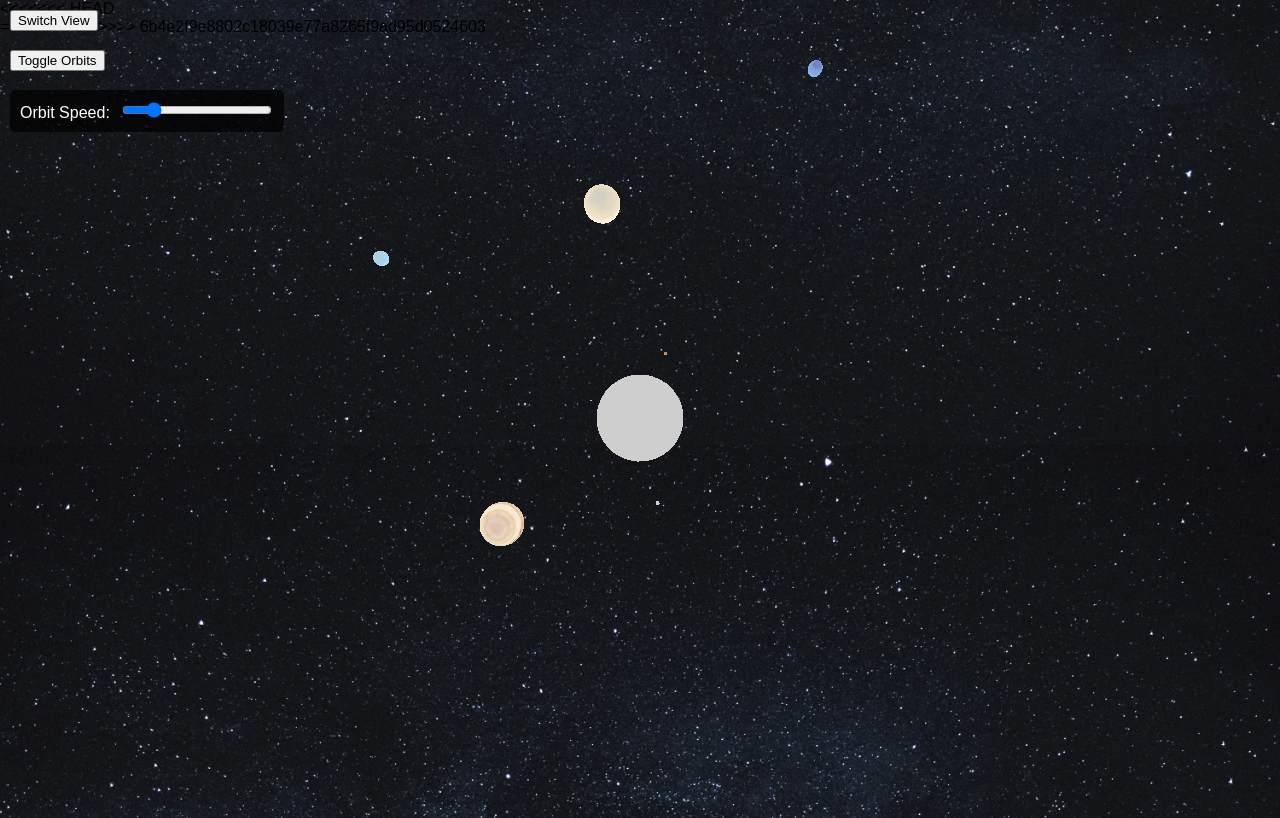
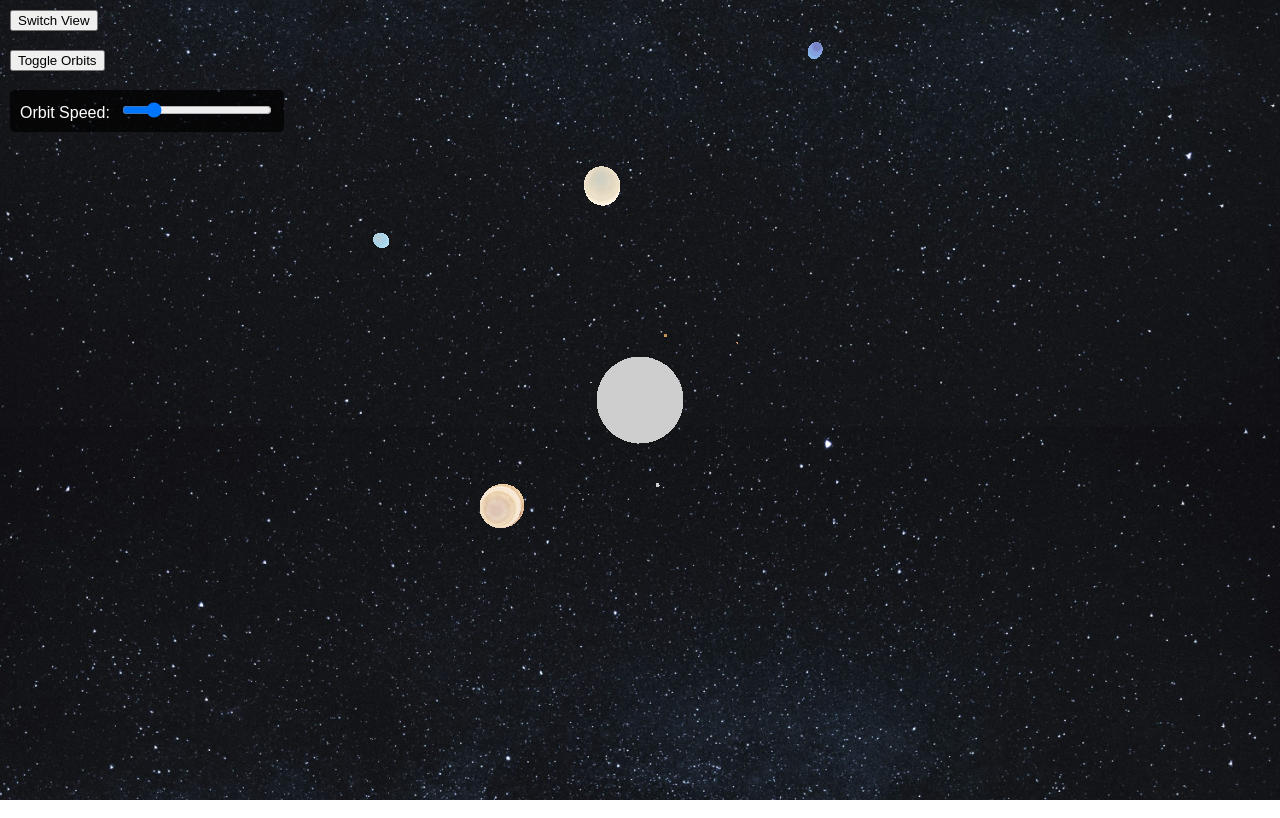
Before and after one commit to QasimMasood/CS460_FinalProject, a website: page index.html in a window 1280 px wide. Drawn offline with nearby package versions, Linux system fonts and the light colour scheme.

Commit message:
big change

```diff
--- a/index.html
+++ b/index.html
@@ -17,13 +17,13 @@
   </script>
 </head>
 <body>
-<<<<<<< HEAD
+
     <div id="background"></div> <!-- Space background layer -->
     <div id="container"></div> <!-- WebGL container -->
     <script src="app.js" type="module"></script>
-=======
+
   <!-- JavaScript entry point -->
   <script type="module" src="app.js"></script>
->>>>>>> 6b4e2f9e8802c18039e77a8265f9ad95d0524603
+
 </body>
 </html>
```
